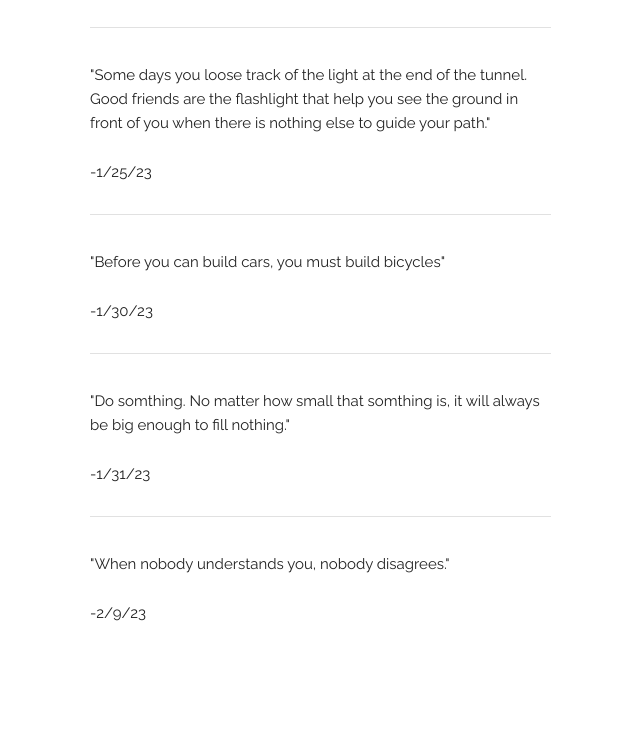
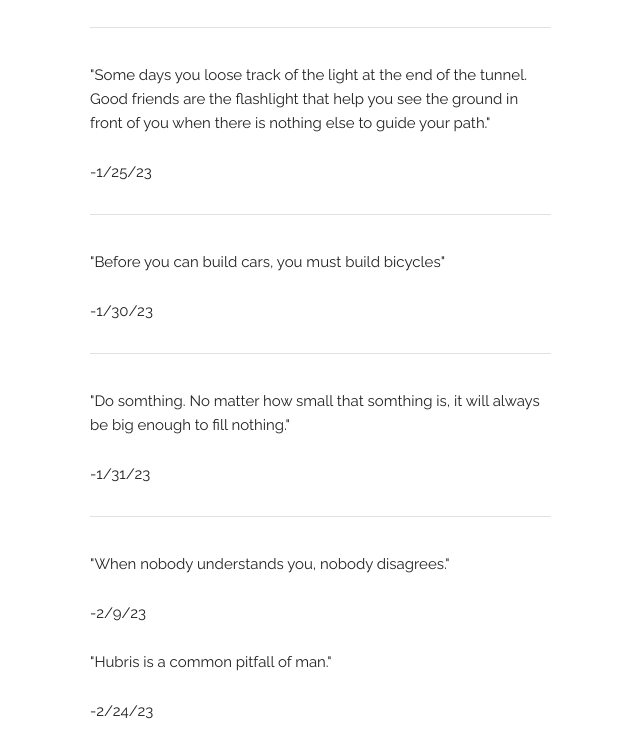
Before and after one commit to Alitma5094/Sayings-of-Andrew, a plain HTML site: page index.html in a window 1280 px wide. Shown: the part 347-1095 px from the top of the page, without its empty margins (70-710 px from the left). Before the commit the page ends 997 px from the top, so only its background shows below. Drawn offline with Linux system fonts and the light colour scheme.

Commit message:
Add hubris quote

```diff
--- a/index.html
+++ b/index.html
@@ -59,6 +59,10 @@
             "When nobody understands you, nobody disagrees."
           </p>
           <p>-2/9/23</p>
+          <p>
+            "Hubris is a common pitfall of man."
+          </p>
+          <p>-2/24/23</p>
         </div>
       </div>
     </div>
```
